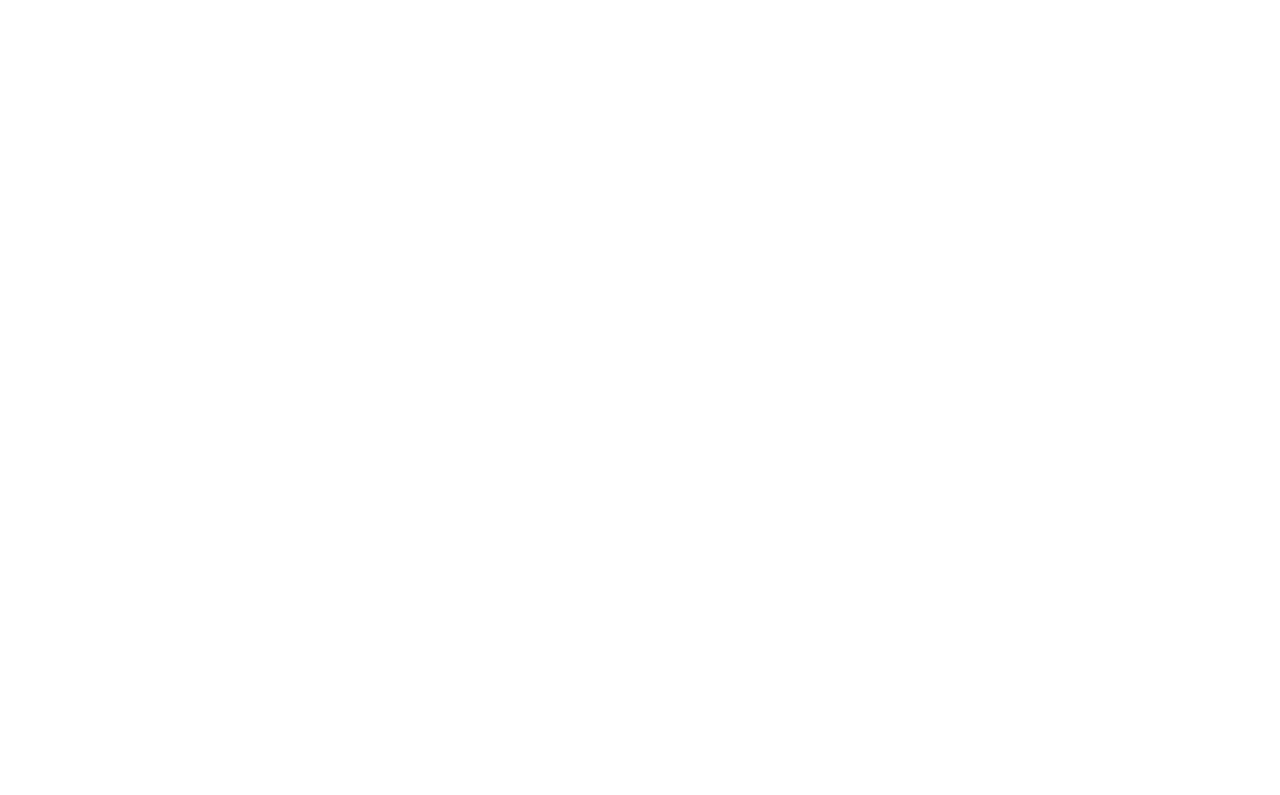
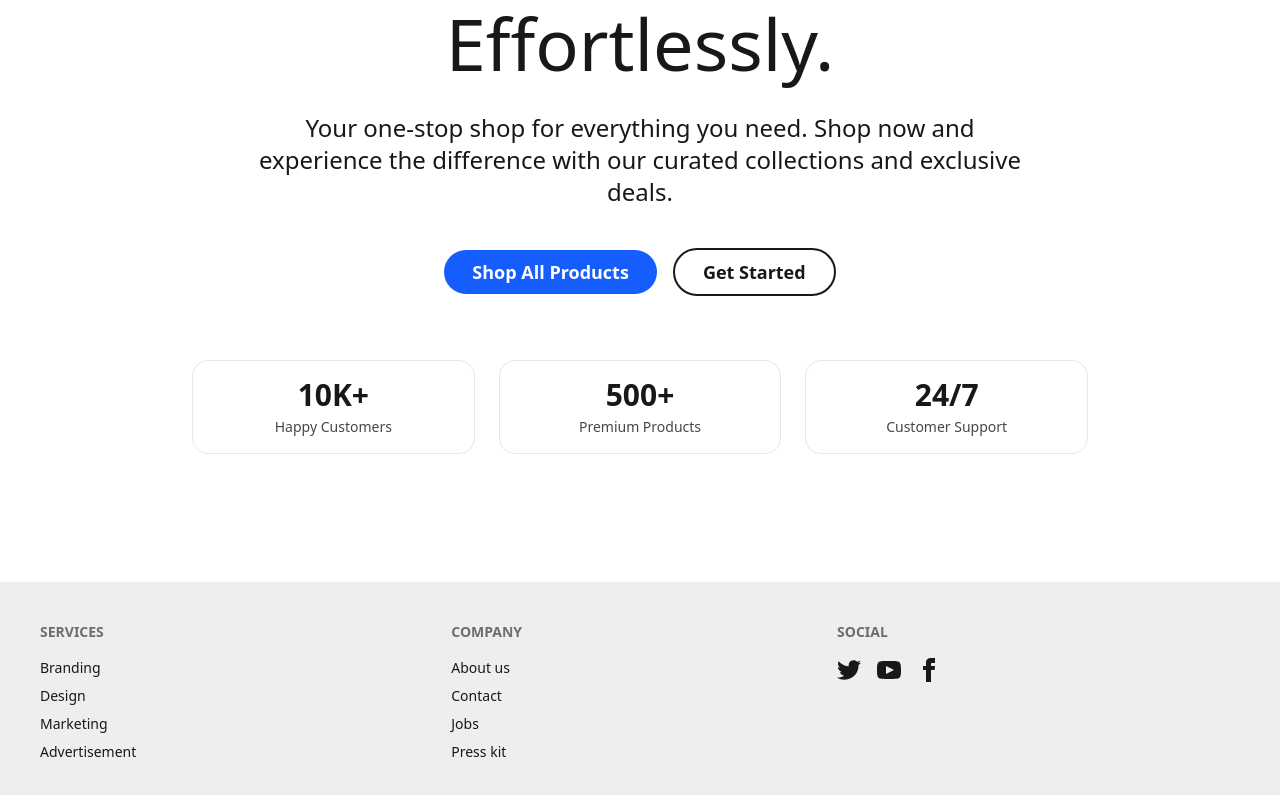
Before and after one commit to shahnewaz5646455/GitHub-collaboration, a Next.js app: page / in a window 1280 px wide. Shown: the part 333-1128 px from the top of the page. Before the commit the page ends 800 px from the top, so only its background shows below. Built offline with nearby package versions, Linux system fonts and the light colour scheme.

Commit message:
added hero section & footer

```diff
--- a/src/app/layout.js
+++ b/src/app/layout.js
@@ -1,5 +1,7 @@
 import { Geist, Geist_Mono } from "next/font/google";
 import "./globals.css";
+import Navbar from "@/components/Navbar";
+import Footer from "@/components/Footer";
 
 const geistSans = Geist({
   variable: "--font-geist-sans",
@@ -19,10 +21,12 @@
 export default function RootLayout({ children }) {
   return (
     <html lang="en">
-      <body
-        className={`${geistSans.variable} ${geistMono.variable} antialiased`}
-      >
+      <body className="min-h-screen">
+        <Navbar />
+        <main>
         {children}
+        </main>
+        <Footer />
       </body>
     </html>
   );
--- a/src/app/page.js
+++ b/src/app/page.js
@@ -1,10 +1,12 @@
+import Footer from "@/components/Footer";
+import Hero from "@/components/Hero";
 import Navbar from "@/components/Navbar";
 import Image from "next/image";
 
 export default function Home() {
-  return <div>
-    <header>
-      <Navbar></Navbar>
-    </header>
-    </div>;
+  return (
+    <div >
+      <Hero />
+    </div>
+  )
 }
--- /dev/null
+++ b/src/components/Footer.jsx
@@ -0,0 +1,62 @@
+import React from 'react';
+
+const Footer = () => {
+    return (
+        <footer className="footer sm:footer-horizontal bg-base-300 text-base-content p-10">
+  <nav>
+    <h6 className="footer-title">Services</h6>
+    <a className="link link-hover">Branding</a>
+    <a className="link link-hover">Design</a>
+    <a className="link link-hover">Marketing</a>
+    <a className="link link-hover">Advertisement</a>
+  </nav>
+  <nav>
+    <h6 className="footer-title">Company</h6>
+    <a className="link link-hover">About us</a>
+    <a className="link link-hover">Contact</a>
+    <a className="link link-hover">Jobs</a>
+    <a className="link link-hover">Press kit</a>
+  </nav>
+  <nav>
+    <h6 className="footer-title">Social</h6>
+    <div className="grid grid-flow-col gap-4">
+      <a>
+        <svg
+          xmlns="http://www.w3.org/2000/svg"
+          width="24"
+          height="24"
+          viewBox="0 0 24 24"
+          className="fill-current">
+          <path
+            d="M24 4.557c-.883.392-1.832.656-2.828.775 1.017-.609 1.798-1.574 2.165-2.724-.951.564-2.005.974-3.127 1.195-.897-.957-2.178-1.555-3.594-1.555-3.179 0-5.515 2.966-4.797 6.045-4.091-.205-7.719-2.165-10.148-5.144-1.29 2.213-.669 5.108 1.523 6.574-.806-.026-1.566-.247-2.229-.616-.054 2.281 1.581 4.415 3.949 4.89-.693.188-1.452.232-2.224.084.626 1.956 2.444 3.379 4.6 3.419-2.07 1.623-4.678 2.348-7.29 2.04 2.179 1.397 4.768 2.212 7.548 2.212 9.142 0 14.307-7.721 13.995-14.646.962-.695 1.797-1.562 2.457-2.549z"></path>
+        </svg>
+      </a>
+      <a>
+        <svg
+          xmlns="http://www.w3.org/2000/svg"
+          width="24"
+          height="24"
+          viewBox="0 0 24 24"
+          className="fill-current">
+          <path
+            d="M19.615 3.184c-3.604-.246-11.631-.245-15.23 0-3.897.266-4.356 2.62-4.385 8.816.029 6.185.484 8.549 4.385 8.816 3.6.245 11.626.246 15.23 0 3.897-.266 4.356-2.62 4.385-8.816-.029-6.185-.484-8.549-4.385-8.816zm-10.615 12.816v-8l8 3.993-8 4.007z"></path>
+        </svg>
+      </a>
+      <a>
+        <svg
+          xmlns="http://www.w3.org/2000/svg"
+          width="24"
+          height="24"
+          viewBox="0 0 24 24"
+          className="fill-current">
+          <path
+            d="M9 8h-3v4h3v12h5v-12h3.642l.358-4h-4v-1.667c0-.955.192-1.333 1.115-1.333h2.885v-5h-3.808c-3.596 0-5.192 1.583-5.192 4.615v3.385z"></path>
+        </svg>
+      </a>
+    </div>
+  </nav>
+</footer>
+    );
+};
+
+export default Footer;
--- /dev/null
+++ b/src/components/Hero.jsx
@@ -0,0 +1,67 @@
+import Link from 'next/link';
+import React from 'react';
+
+const Hero = () => {
+    return (
+        <section className="relative py-24 md:py-32 flex items-center justify-center min-h-[80vh] overflow-hidden">
+      <div className="absolute inset-0">
+        <div className="absolute -top-4 -left-4 w-72 h-72 bg-white/10 rounded-full mix-blend-overlay"></div>
+        <div className="absolute top-1/2 -right-8 w-96 h-96 bg-purple-300/10 rounded-full mix-blend-overlay"></div>
+        <div className="absolute bottom-8 left-1/4 w-64 h-64 bg-blue-300/10 rounded-full mix-blend-overlay"></div>
+      </div>
+
+      <div className="container mx-auto px-6 text-center relative z-10">
+        <div className="inline-flex items-center badge bg-[#e0dfdf5f] backdrop-blur-md rounded-full px-4 py-2 mb-6">
+          <span className="text-sm font-medium">New Collections Just Dropped</span>
+        </div>
+
+        <h1 className="text-4xl md:text-6xl lg:text-7xl font-medium leading-tight mb-6">
+          Discover Quality
+          <span className="bg-clip-text text-transparent bg-gradient-to-r from-sky-300 to-blue-500 dark:from-sky-400 dark:to-blue-400 ml-3">
+            Products
+          </span>
+          , Effortlessly.
+        </h1>
+
+        <p className="text-lg md:text-xl lg:text-2xl font-light mb-10 max-w-3xl mx-auto">
+          Your one-stop shop for everything you need. Shop now and experience the difference with our curated collections and exclusive deals.
+        </p>
+
+        <div className="flex flex-col sm:flex-row gap-4 justify-center items-center">
+          <Link
+            href="/products"
+            className="group relative bg-blue-600 text-white dark:bg-sky-500 dark:text-gray-900 px-7 py-2 rounded-full text-lg font-semibold hover:scale-105 transition-transform flex items-center justify-center"
+          >
+            <span className="flex items-center ">
+              Shop All Products
+            </span>
+          </Link>
+
+          <Link
+            href="/login"
+            className="group relative bg-transparent border-2 px-7 py-2 rounded-full text-lg font-semibold hover:bg-gray-200/20 dark:hover:bg-white/20 transition-colors"
+          >
+            <span>Get Started</span>
+          </Link>
+        </div>
+
+        <div className="grid grid-cols-1 md:grid-cols-3 gap-6 mt-16 max-w-4xl mx-auto">
+          <div className=" p-4 rounded-2xl border border-gray-200 dark:border-gray-700">
+            <div className="text-3xl font-bold mb-1">10K+</div>
+            <div className="text-sm opacity-80">Happy Customers</div>
+          </div>
+          <div className=" p-4 rounded-2xl border border-gray-200 dark:border-gray-700">
+            <div className="text-3xl font-bold mb-1">500+</div>
+            <div className="text-sm opacity-80">Premium Products</div>
+          </div>
+          <div className=" p-4 rounded-2xl border border-gray-200 dark:border-gray-700">
+            <div className="text-3xl font-bold mb-1">24/7</div>
+            <div className="text-sm opacity-80">Customer Support</div>
+          </div>
+        </div>
+      </div>
+    </section>
+    );
+};
+
+export default Hero;
```
